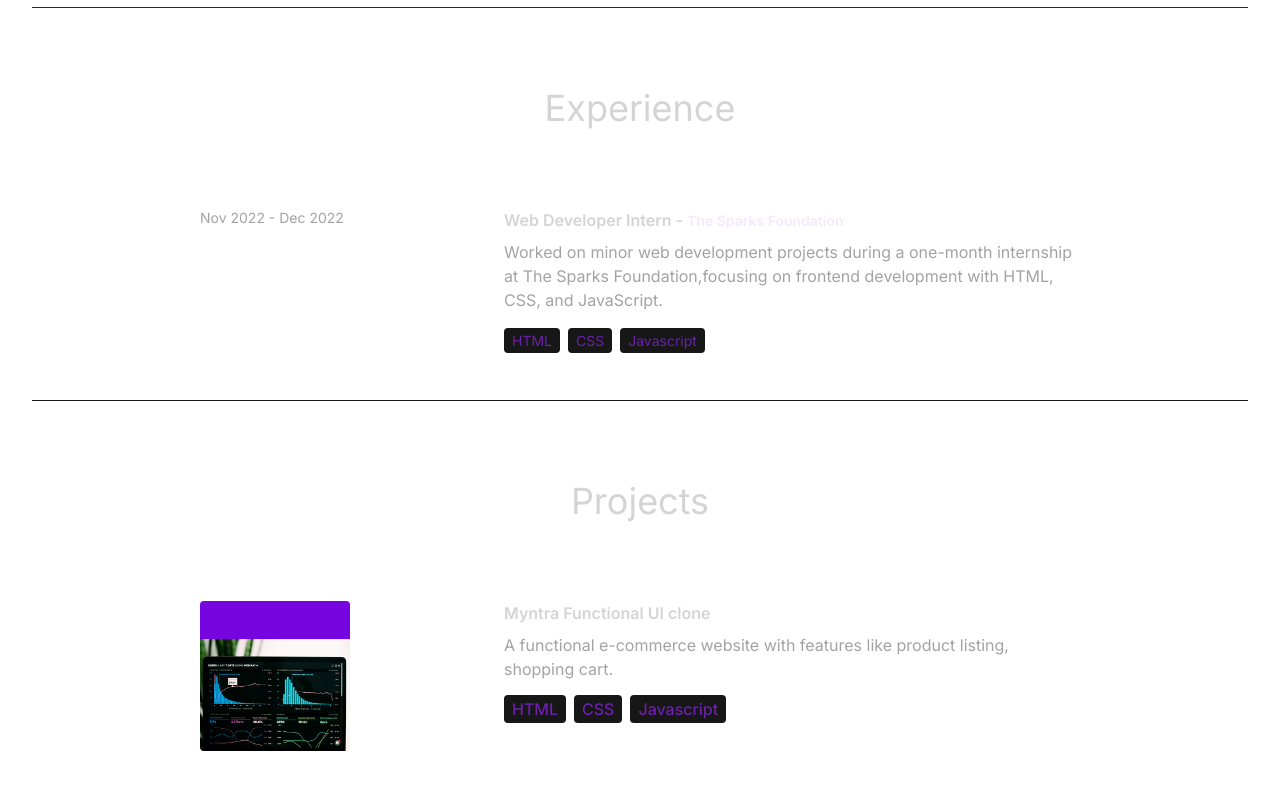
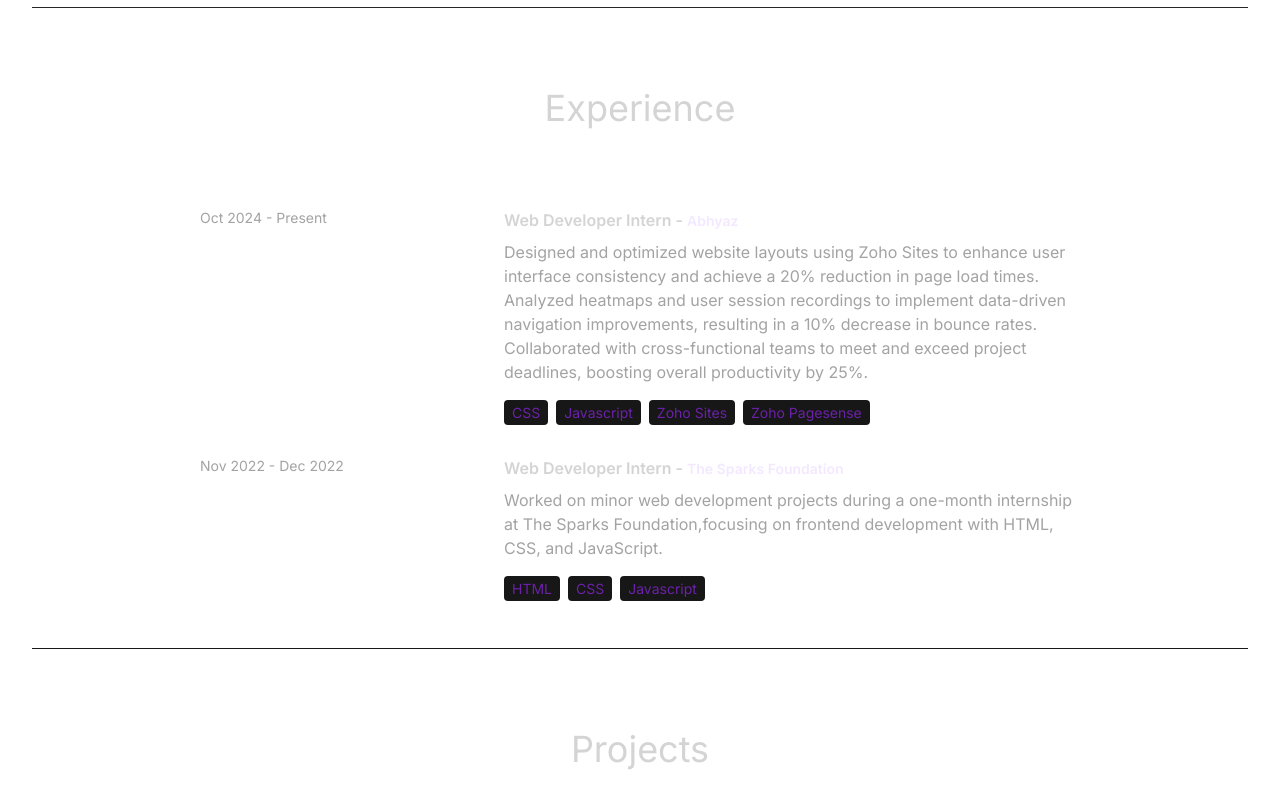
Before and after one commit to kushagrarastogi7007/my-portfolio-react, a React (Vite) app: page / in a window 1280 px wide. Shown: the part 2087-2884 px from the top of the page. Built offline with nearby package versions, Linux system fonts and the light colour scheme.

Commit message:
experience updated

```diff
--- a/src/constants/index.js
+++ b/src/constants/index.js
@@ -8,6 +8,13 @@ export const HERO_CONTENT = `I am a passionate, creative and detail-oriented fro
 export const ABOUT_TEXT = `I am a dedicated and versatile frontend developer with a passion for creating efficient and user-friendly web applications. I have worked with a variety of technologies, including HTML, CSS ,Javascript ,React . My journey in web development began with a deep curiosity for how things work, and it has evolved into a career where I continuously strive to learn and adapt to new challenges. I thrive in collaborative environments to deliver high-quality solutions. Outside of coding, I enjoy staying active, exploring new technologies, and contributing to open-source projects.`;
 
 export const EXPERIENCES = [
+  {
+    year: "Oct 2024 - Present",
+    role: "Web Developer Intern",
+    company: "Abhyaz",
+    description: `Designed and optimized website layouts using Zoho Sites to enhance user interface consistency and achieve a 20% reduction in page load times. Analyzed heatmaps and user session recordings to implement data-driven navigation improvements, resulting in a 10% decrease in bounce rates. Collaborated with cross-functional teams to meet and exceed project deadlines, boosting overall productivity by 25%.`,
+    technologies: ["CSS", "Javascript", "Zoho Sites", "Zoho Pagesense"],
+  },
   {
     year: "Nov 2022 - Dec 2022",
     role: "Web Developer Intern",
```
